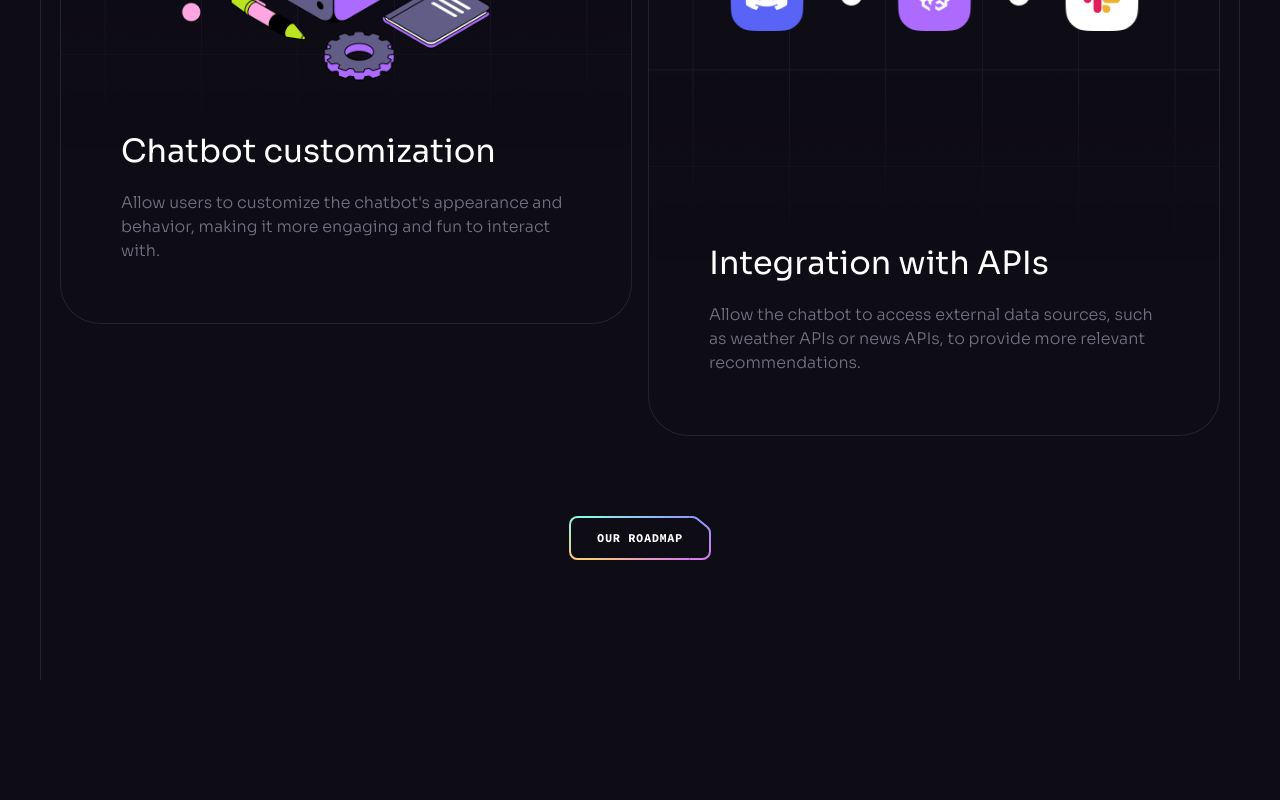
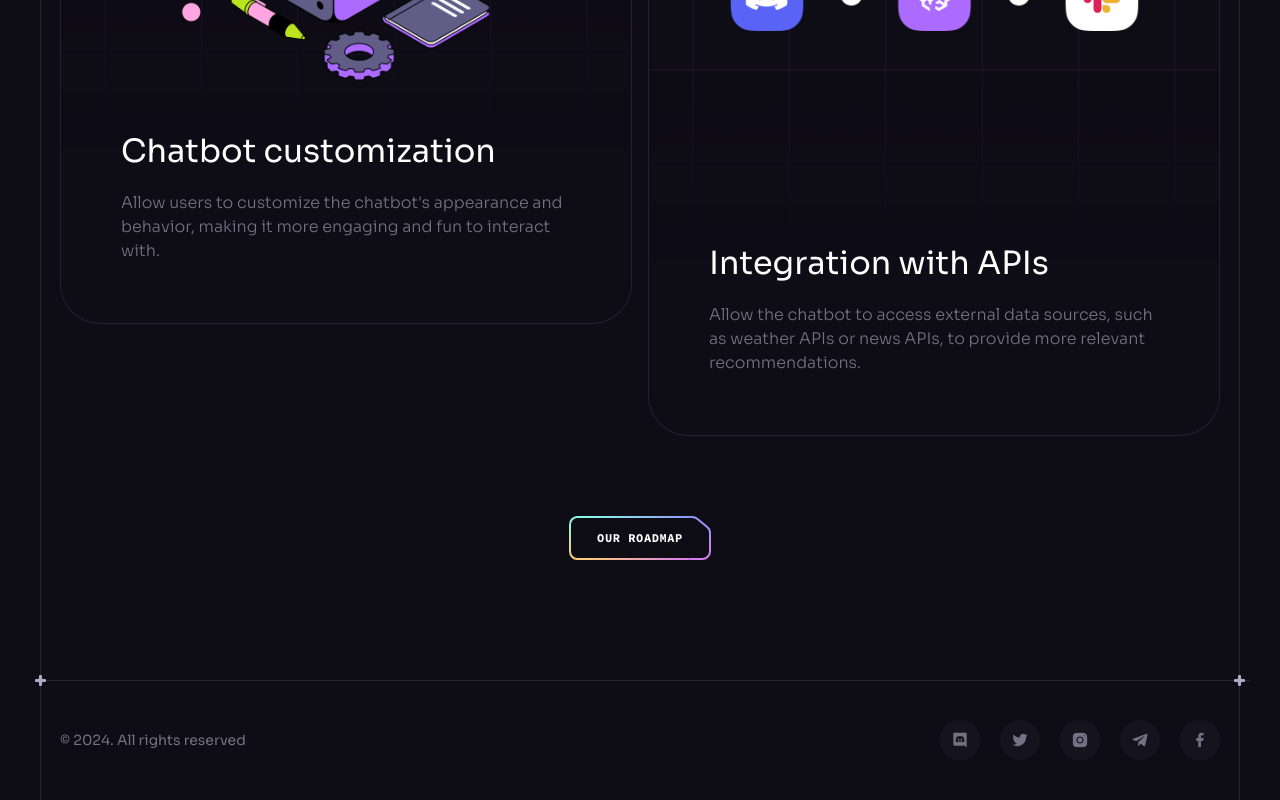
Before and after one commit to VikramNaik26/Brainwave, a React (Vite) app: page / in a window 1280 px wide. Shown: the part 8725-9525 px from the top of the page. Before the commit the page ends 9405 px from the top, so only its background shows below. Built offline with nearby package versions, Linux system fonts and the light colour scheme.

Commit message:
footer added

```diff
--- a/src/App.jsx
+++ b/src/App.jsx
@@ -1,6 +1,7 @@
 import ButtonGradient from './assets/svg/ButtonGradient'
 import Benifits from './components/Benifits'
 import Collaboration from './components/Collaboration'
+import Footer from './components/Footer'
 import Header from './components/Header'
 import Hero from './components/Hero'
 import Pricing from './components/Pricing'
@@ -18,6 +19,7 @@
         <Services />
         <Pricing />
         <RoadMap />
+        <Footer />
       </div>
       <ButtonGradient />
     </>
--- /dev/null
+++ b/src/components/Footer.jsx
@@ -0,0 +1,28 @@
+import Section from './Section'
+import { socials } from '../constants'
+
+const Footer = () => {
+  return (
+    <Section className="!px-0 !py-10" crosses>
+      <footer className="container flex items-center justify-center gap-10 sm:justify-between max-sm:flex-col">
+        <p className="caption text-n-4 lg:block">
+          &copy; {new Date().getFullYear()}. All rights reserved
+        </p>
+
+        <ul className="flex flex-wrap gap-5">
+          {socials.map((item) => (
+            <a
+              key={item.id}
+              href={item.url}
+              target="_blank"
+              className="flex items-center justify-center w-10 h-10 transition-colors rounded-full bg-n-7 hover:bg-n-6"
+            >
+              <img src={item.iconUrl} alt={item.title} width={16} height={16} />
+            </a>
+          ))}
+        </ul>
+      </footer>
+    </Section>
+  )
+}
+export default Footer
```
